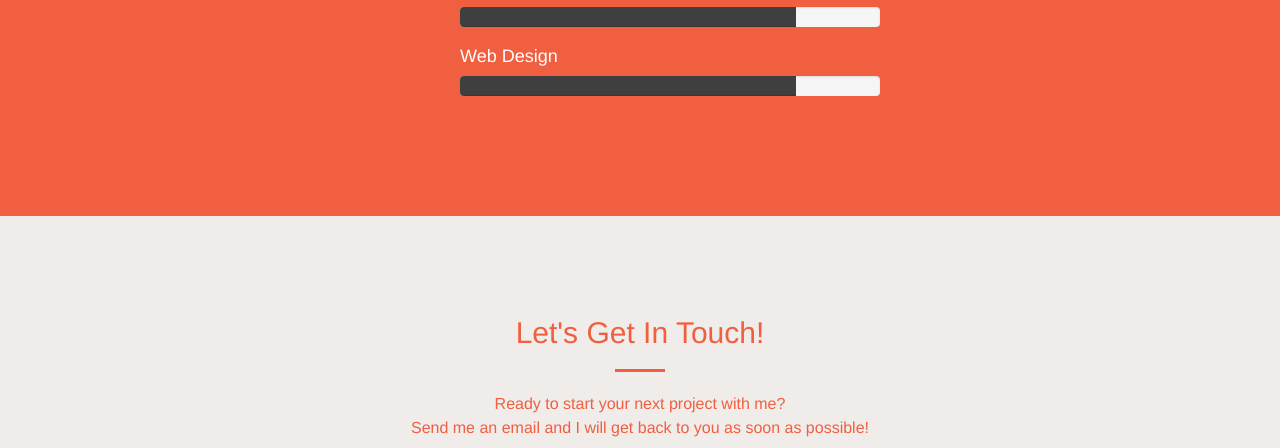
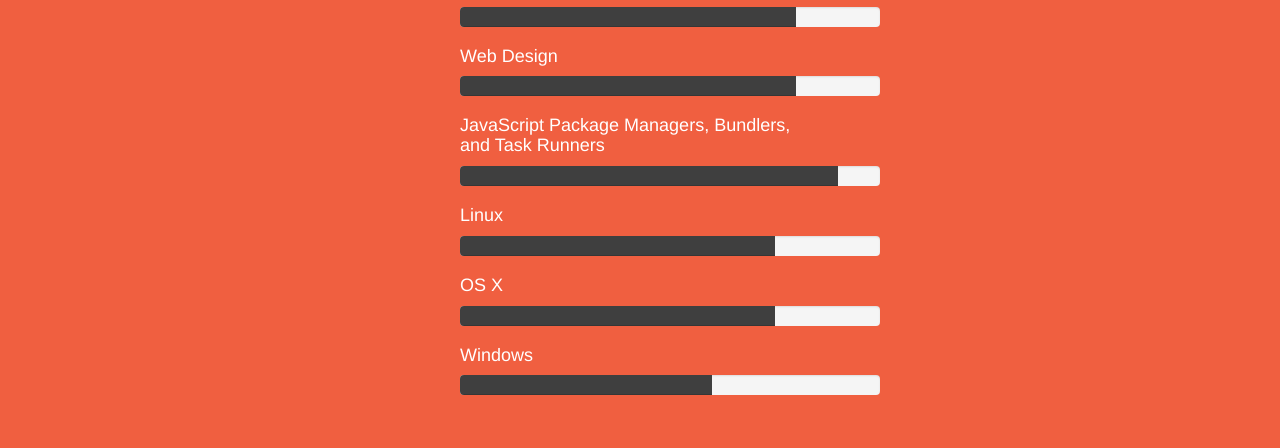
Before and after one commit to jessalbarian/PersonalWebsite, a website: page app/index.html in a window 1280 px wide. Shown: the part 5181-5629 px from the top of the page. Drawn offline with nearby package versions, Linux system fonts and the light colour scheme.

Commit message:
modifiedd content

```diff
--- a/app/index.html
+++ b/app/index.html
@@ -665,6 +665,34 @@
                        <span class="sr-only">80% Complete</span>
                    </div>
                </div>
+               <h4>JavaScript Package Managers, Bundlers, and Task Runners</h4>
+               <div class="progress">
+                   <div class="progress-bar" role="progressbar" aria-valuenow="90"
+                        aria-valuemin="0" aria-valuemax="100" style="width:90%">
+                       <span class="sr-only">90% Complete</span>
+                   </div>
+               </div>
+               <h4>Linux</h4>
+               <div class="progress">
+                   <div class="progress-bar" role="progressbar" aria-valuenow="75"
+                        aria-valuemin="0" aria-valuemax="100" style="width:75%">
+                       <span class="sr-only">75% Complete</span>
+                   </div>
+               </div>
+               <h4>OS X</h4>
+               <div class="progress">
+                   <div class="progress-bar" role="progressbar" aria-valuenow="75"
+                        aria-valuemin="0" aria-valuemax="100" style="width:75%">
+                       <span class="sr-only">75% Complete</span>
+                   </div>
+               </div>
+               <h4>Windows</h4>
+               <div class="progress">
+                   <div class="progress-bar" role="progressbar" aria-valuenow="60"
+                        aria-valuemin="0" aria-valuemax="100" style="width:60%">
+                       <span class="sr-only">60% Complete</span>
+                   </div>
+               </div>
            </div>
             <div class="col-lg-4"></div>
         </div>
```
